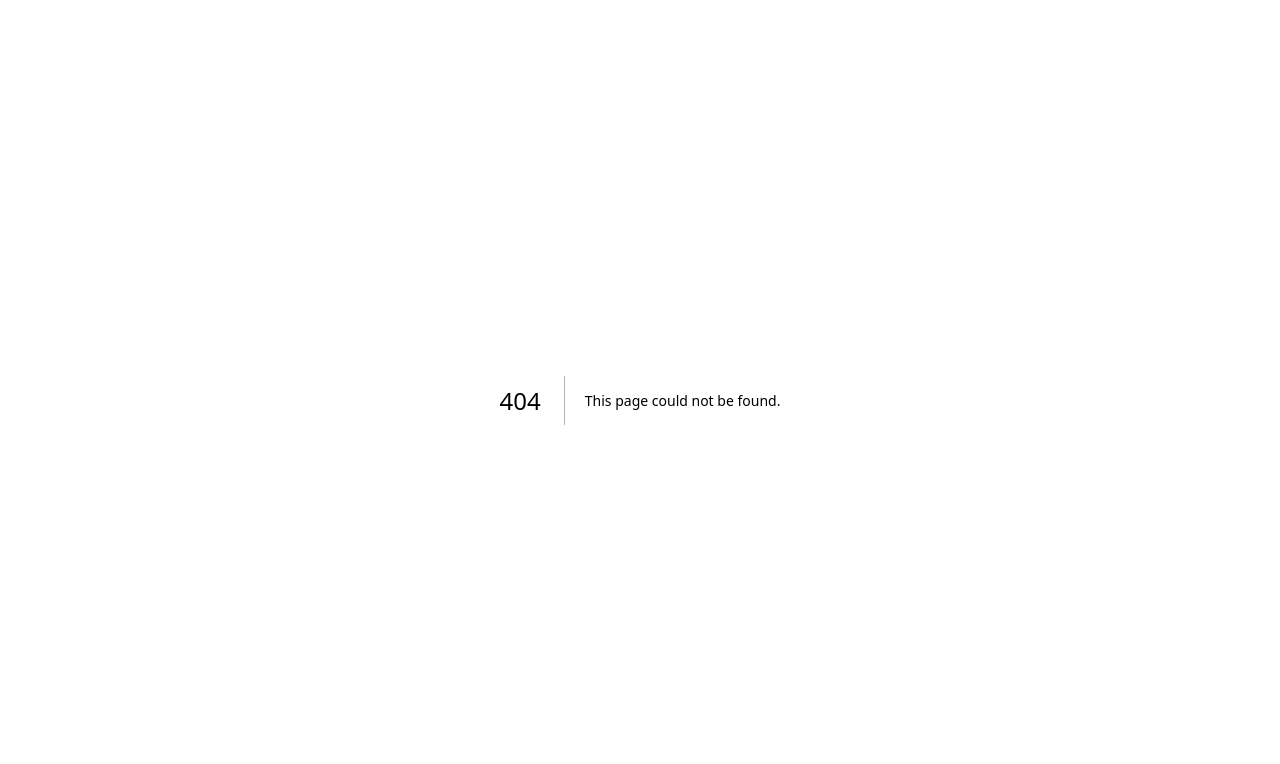
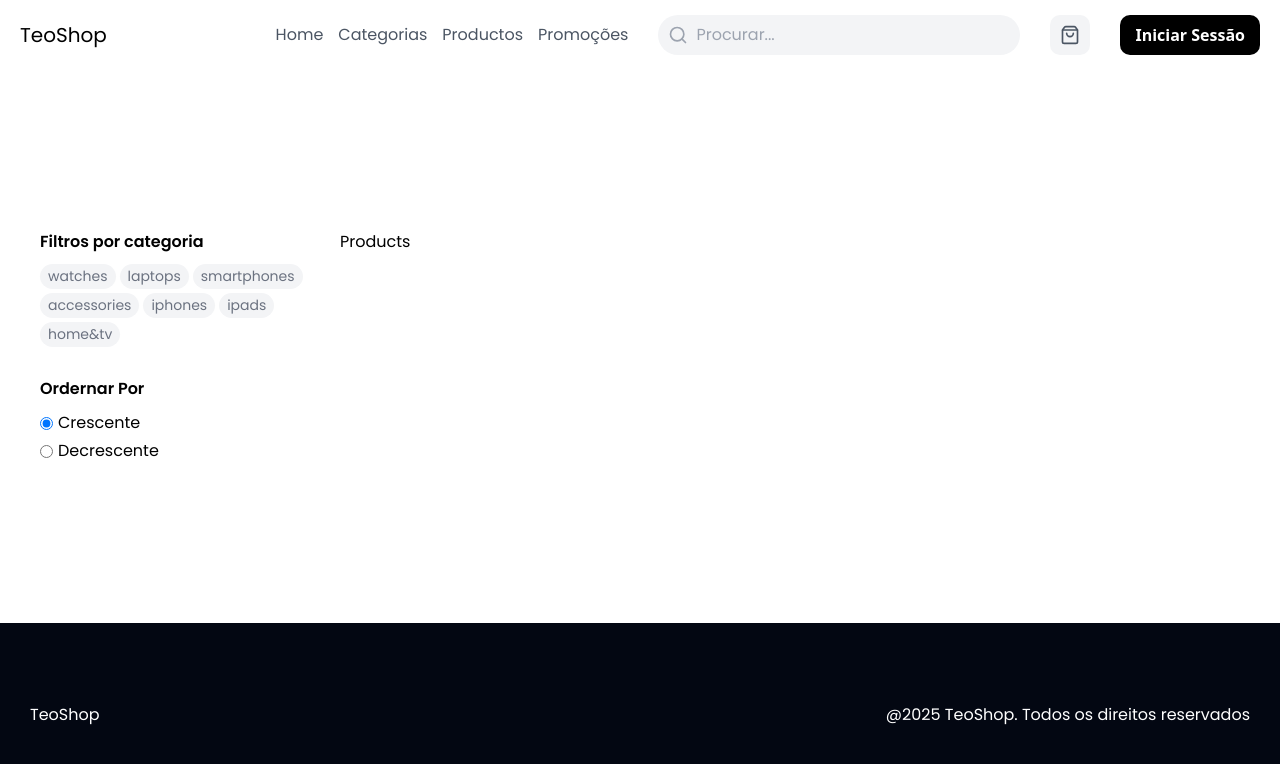
Before and after one commit to manassetimoteo04/teo-shop, a Next.js app: page /products in a window 1280 px wide. Before the commit this address had no page. Shown: the top 764 px of the page. Built offline with nearby package versions, Linux system fonts and the light colour scheme.

Commit message:
Adding the filter and sort components of the products list

```diff
--- a/app/(root)/page.tsx
+++ b/app/(root)/page.tsx
@@ -4,7 +4,7 @@ import HeroSection from "@/components/HeroSection";
 import RecentProductsSection from "@/components/RecentProductsSection";
 import UpcomingPromoSection from "@/components/UpcomingPromoSection";
 
-export default async function Home() {
+export default function Home() {
   return (
     <>
       <HeroSection />
--- /dev/null
+++ b/app/(root)/products/page.tsx
@@ -0,0 +1,9 @@
+import ProductsSection from "@/components/products/ProductsSection";
+
+export default function ProductPage() {
+  return (
+    <>
+      <ProductsSection />
+    </>
+  );
+}
--- a/components/Footer.tsx
+++ b/components/Footer.tsx
@@ -5,7 +5,6 @@ export default function Footer() {
         <h1>TeoShop</h1>
         <div>
           <p>@2025 TeoShop. Todos os direitos reservados</p>
-          <span>made by Manasse Timóteo</span>
         </div>
       </div>
     </footer>
--- /dev/null
+++ b/components/products/ProductsFilters.tsx
@@ -0,0 +1,76 @@
+"use client";
+import { useSearchParams } from "next/navigation";
+import Heading from "../ui/Heading";
+import { useState } from "react";
+
+const filters = [
+  "watches",
+  "laptops",
+  "smartphones",
+  "accessories",
+  "iphones",
+  "ipads",
+  "home&tv",
+];
+
+export default function ProductsFilters() {
+  const [filtered, setFilter] = useState<string[]>([]);
+  const [sort, setSort] = useState<"asc" | "desc">("asc");
+  return (
+    <div className="flex flex-col gap-[3rem]">
+      <div>
+        <Heading as="h4">Filtros por categoria</Heading>
+        <div className="flex gap-[0.4rem] mt-[1rem] flex-wrap">
+          {filters.map((filter) => (
+            <span
+              onClick={() =>
+                setFilter((list: string[]) =>
+                  list.some((el: string) => el === filter)
+                    ? list.filter((el) => el !== filter)
+                    : [...list, filter]
+                )
+              }
+              key={filter}
+              className={`${
+                filtered.some((el: string) => el === filter)
+                  ? "!bg-black text-white"
+                  : ""
+              } flex p-[0.2rem_0.8rem] cursor-pointer text-[1.4rem] bg-gray-100 hover:bg-gray-200 text-gray-500 rounded-full`}
+            >
+              {filter}
+            </span>
+          ))}
+        </div>
+      </div>
+      <div>
+        <Heading as="h4">Ordernar Por</Heading>
+        <div className="flex gap-[0.4rem] mt-[1rem] flex-col">
+          <div className="flex gap-[0.5rem] items-center">
+            <input
+              onChange={() => setSort("asc")}
+              checked={sort === "asc"}
+              type="radio"
+              name="asc"
+              id="desc"
+            />
+            <label onClick={() => setSort("asc")} htmlFor="asc">
+              Crescente
+            </label>
+          </div>
+          <div className="flex gap-[0.5rem] items-center">
+            <input
+              onChange={() => setSort("desc")}
+              checked={sort === "desc"}
+              type="radio"
+              name="desc"
+              id="desc"
+            />
+            <label onClick={() => setSort("asc")} htmlFor="desc">
+              Decrescente
+            </label>
+          </div>
+        </div>
+      </div>
+    </div>
+  );
+}
--- /dev/null
+++ b/components/products/ProductsList.tsx
@@ -0,0 +1,3 @@
+export default function ProductsList() {
+  return <div>Products</div>;
+}
--- /dev/null
+++ b/components/products/ProductsSection.tsx
@@ -0,0 +1,13 @@
+import ProductsFilters from "./ProductsFilters";
+import ProductsList from "./ProductsList";
+
+export default function ProductsSection() {
+  return (
+    <section className="max-w-[120rem] m-[16rem_auto]">
+      <div className="grid grid-cols-[30rem_1fr]">
+        <ProductsFilters />
+        <ProductsList />
+      </div>
+    </section>
+  );
+}
--- a/components/ui/Heading.tsx
+++ b/components/ui/Heading.tsx
@@ -8,7 +8,7 @@ export default function Heading({ as = "h2", children }: HeadingType) {
     h1: "text-[5rem]",
     h2: "text-[4rem]",
     h3: "text-[3rem]",
-    h4: "text-[2rem]",
+    h4: "text-[1.6rem] font-semibold",
   };
   return <Component className={`${styles[as]}`}>{children}</Component>;
 }
```
